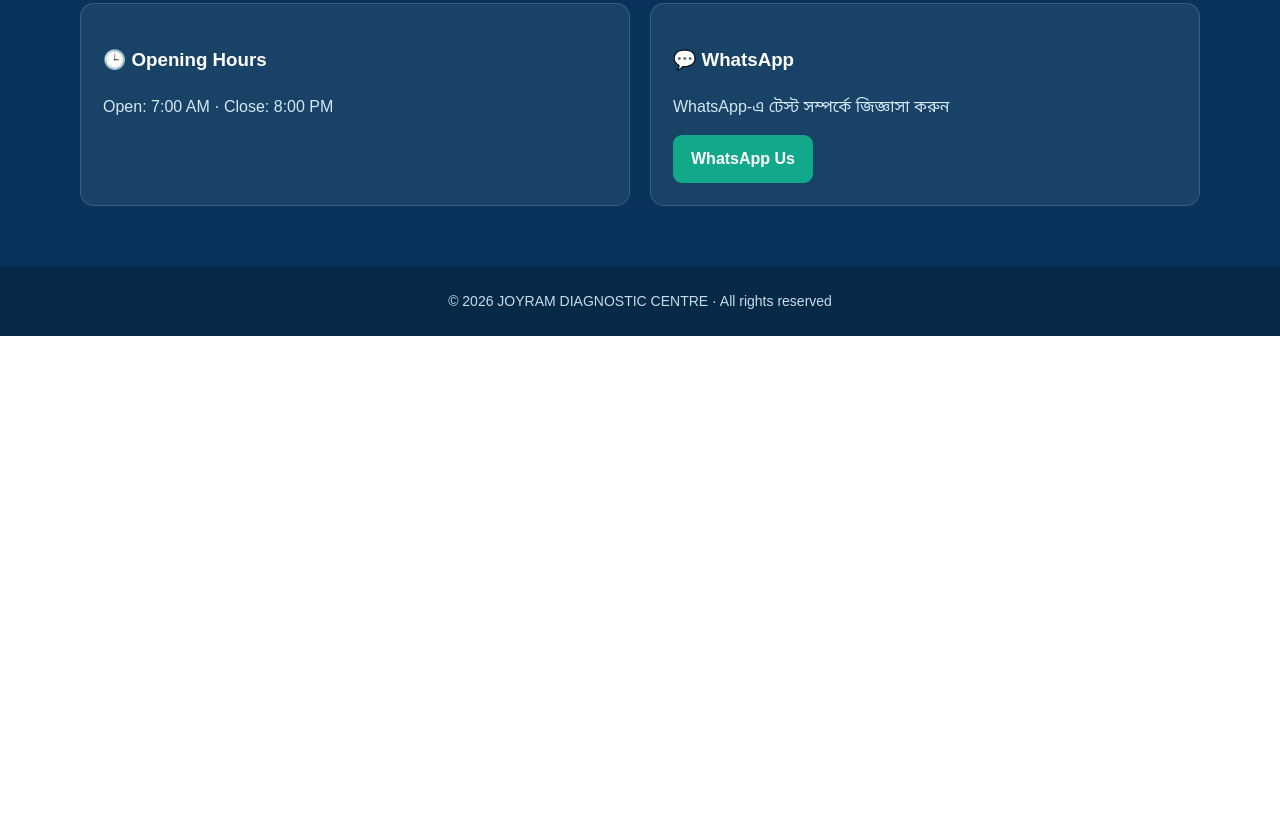
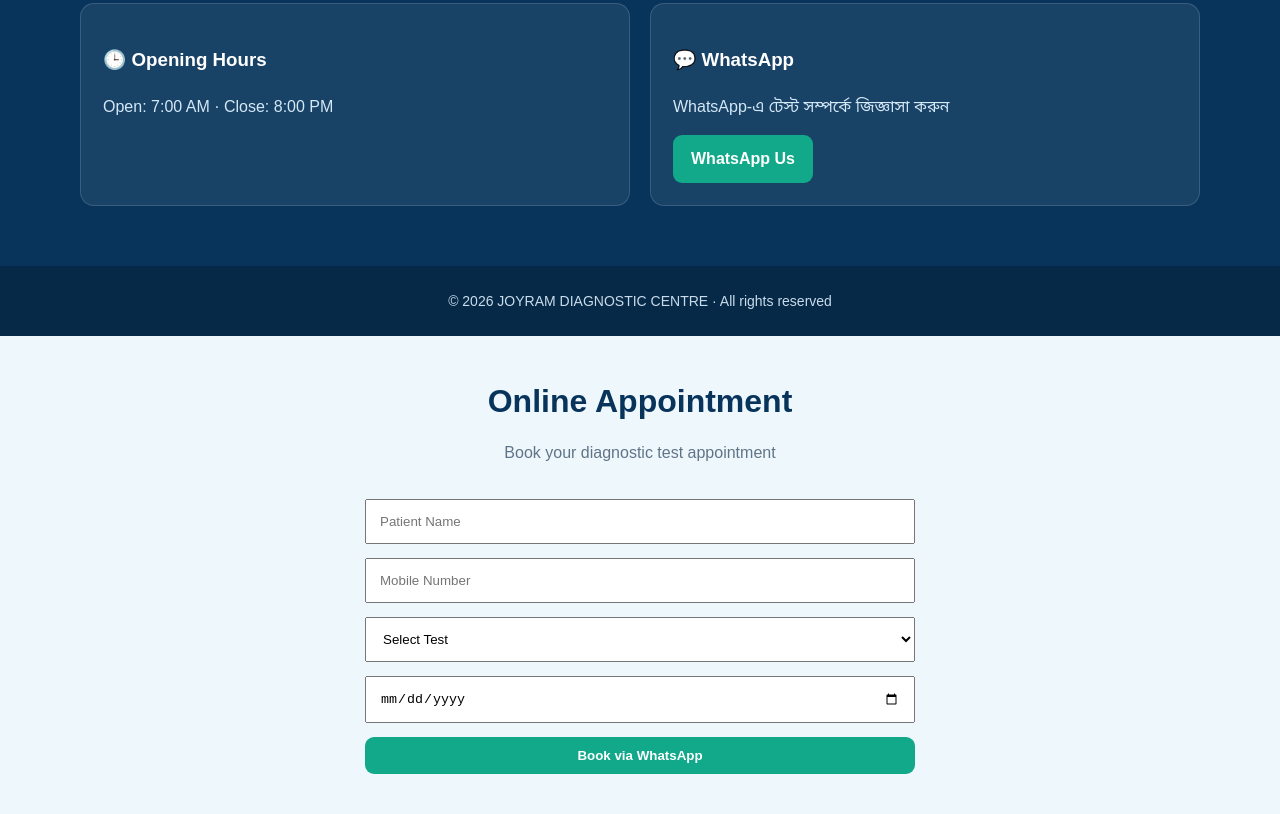
Before and after one commit to joyramdiagnostic/JOYRAM-DIAGNOSTIC-, a plain HTML site: page index.html in a window 1280 px wide. Shown: the part 2561-3375 px from the top of the page. Before the commit the page ends 2897 px from the top, so only its background shows below. Drawn offline with Linux system fonts and the light colour scheme.

Commit message:
Add online appointment section to index.html
Added an online appointment section with a form to book diagnostic tests via WhatsApp.

```diff
--- a/index.html
+++ b/index.html
@@ -72,4 +72,49 @@ footer{text-align:center;padding:24px;background:#062947;color:#c9dceb;font-size
 <div class="contact-grid"><div class="contact-card"><h3>📞 Phone</h3><p>8132096802</p><a class="btn" href="tel:8132096802">Call Now</a></div><div class="contact-card"><h3>📍 Address</h3><p>Near Baikhora PHC</p><p class="small">Google Maps location link এখানে যোগ করা যাবে</p></div><div class="contact-card"><h3>🕒 Opening Hours</h3><p>Open: 7:00 AM · Close: 8:00 PM</p></div><div class="contact-card"><h3>💬 WhatsApp</h3><p>WhatsApp-এ টেস্ট সম্পর্কে জিজ্ঞাসা করুন</p><a class="btn" href="https://wa.me/918132096802">WhatsApp Us</a></div></div></div></section>
 </main>
 <footer>© 2026 JOYRAM DIAGNOSTIC CENTRE · All rights reserved</footer>
+
+<section id="appointment" style="padding:40px 20px;background:#eef7fc">
+  <div class="container">
+    <h2 class="section-title">Online Appointment</h2>
+    <p class="section-sub">Book your diagnostic test appointment</p>
+
+    <form onsubmit="sendAppointment(event)" style="max-width:550px;margin:auto;display:grid;gap:14px">
+      <input id="patientName" placeholder="Patient Name" required style="padding:13px">
+      <input id="patientPhone" type="tel" placeholder="Mobile Number" required style="padding:13px">
+      <select id="testName" required style="padding:13px">
+        <option value="">Select Test</option>
+        <option>CBC</option>
+        <option>Blood Sugar</option>
+        <option>HbA1c</option>
+        <option>LFT</option>
+        <option>KFT</option>
+        <option>Thyroid Profile</option>
+        <option>Other Test</option>
+      </select>
+      <input id="appointmentDate" type="date" required style="padding:13px">
+      <button type="submit" class="btn">Book via WhatsApp</button>
+    </form>
+  </div>
+</section>
+
+<script>
+function sendAppointment(event) {
+  event.preventDefault();
+
+  const name = document.getElementById("patientName").value;
+  const phone = document.getElementById("patientPhone").value;
+  const test = document.getElementById("testName").value;
+  const date = document.getElementById("appointmentDate").value;
+
+  const message =
+    "JOYRAM DIAGNOSTIC CENTRE - Appointment Request%0A" +
+    "Patient: " + encodeURIComponent(name) + "%0A" +
+    "Phone: " + encodeURIComponent(phone) + "%0A" +
+    "Test: " + encodeURIComponent(test) + "%0A" +
+    "Date: " + encodeURIComponent(date);
+
+  window.open("https://wa.me/918132096802?text=" + message, "_blank");
+}
+</script>
+
 </body></html>
```
